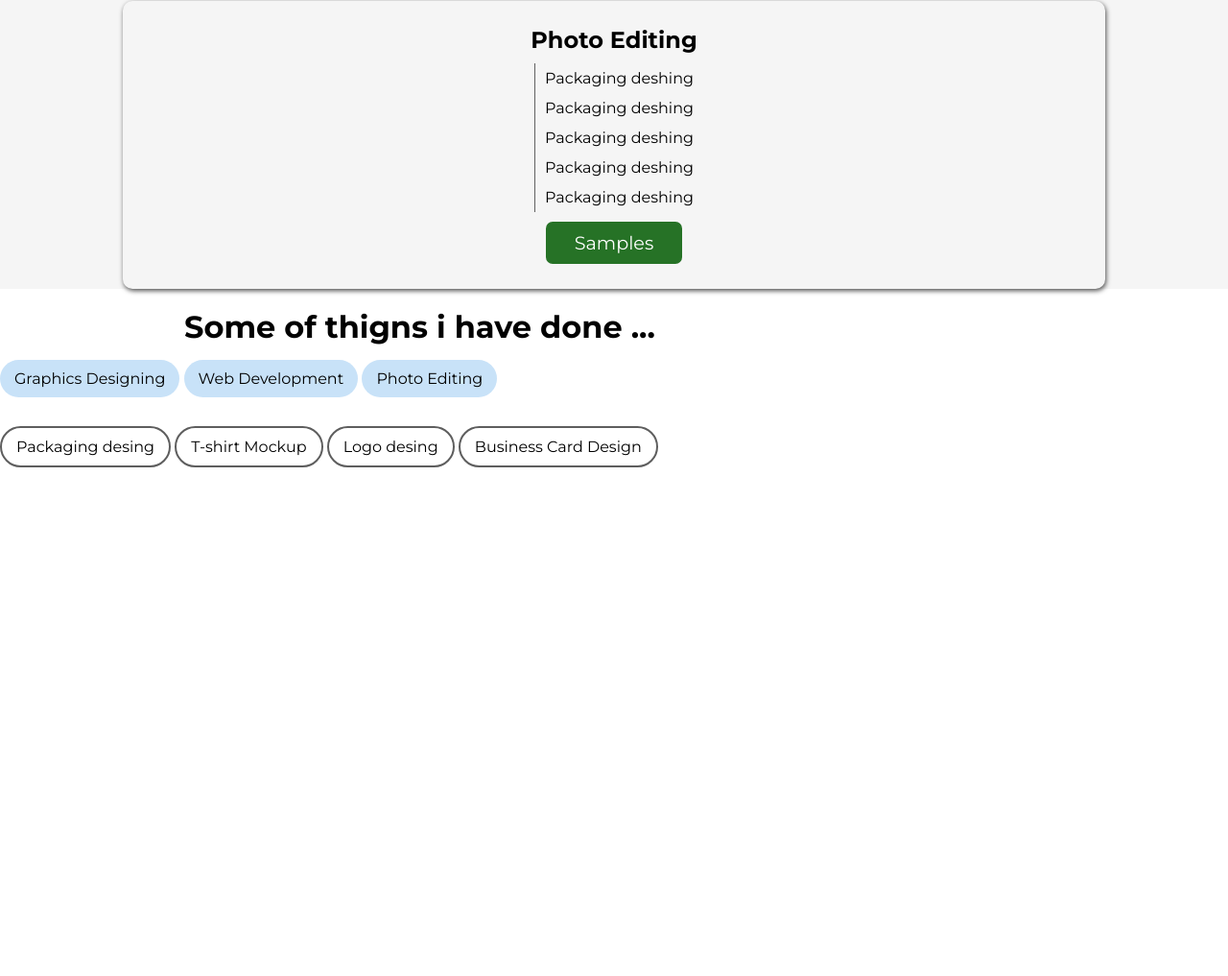
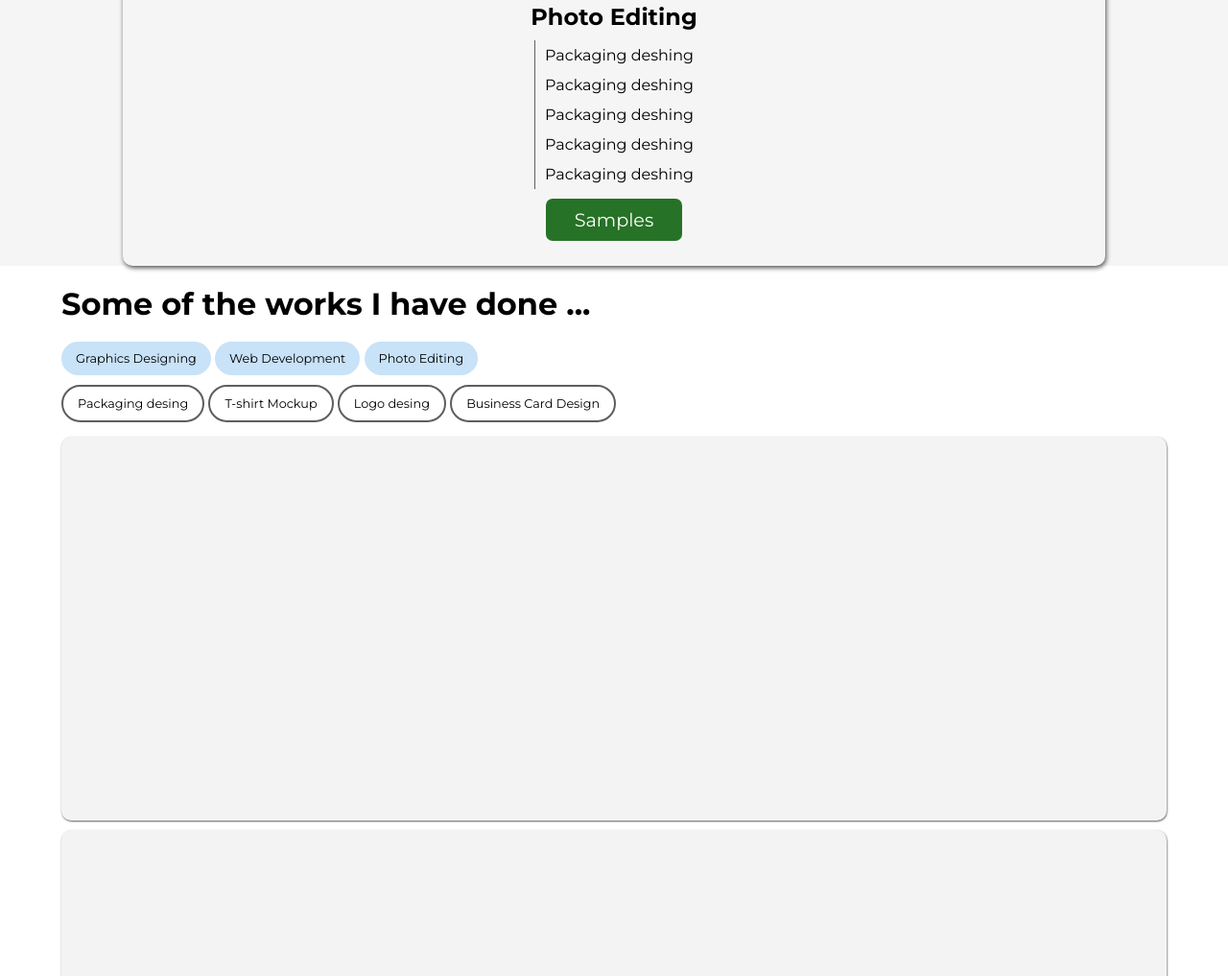
Before and after one commit to md-isourov/portfolio, a plain HTML site: page index.html in a window 1280 px wide. Shown: the part 1783-2800 px from the top of the page at 96% size. Before the commit the page ends 2275 px from the top, so only its background shows below. Drawn offline with Linux system fonts and the light colour scheme.

Commit message:
section added

```diff
--- a/index.html
+++ b/index.html
@@ -9,11 +9,11 @@
     <link rel="preconnect" href="https://fonts.gstatic.com" crossorigin>
     <link href="https://fonts.googleapis.com/css2?family=Montserrat:wght@100;300;400;500;700;800&display=swap" rel="stylesheet">
     <link rel="stylesheet" href="style.css">
-    <title>MD-SOUROV</title>
+    <title>MD SOUROV</title>
 </head>
 
 <body>
-    <p class="warn">Website in on developmen process!!!</p>
+    <p class="warn">Website in on development process!!!</p>
     <section class="hero">
         <h2 class="name">MD SOUROV</h2>
         <h1 class="designation">FREELENCER</h1>
@@ -31,7 +31,7 @@
         <button class="contact">Contanct</button>
     </section>
     <!-- Specialized Section start -->
-    <section class="specialized"> -->
+    <section class="specialized">
         <h2 class="specialized-in" class="head__line">Some of the things that i know best</h2>
         <div class="qualities">
             <div class="quality" id="graphics_design">
@@ -73,7 +73,7 @@
     </section>
     <!-- Portfolio section starts -->
     <section class="portfolio">
-        <h2 class="specialized-in">Some of thigns i have done ...</h2>
+        <h2 class="specialized-in">Some of the works I have done ...</h2>
         <div class="main-elements">
             <a href="#" class="first__element main__element">Graphics Designing</a>
             <a href="#" class="main__element">Web Development</a>
@@ -87,6 +87,7 @@
         </div>
         <div class="showcases">
             <div class="first_show_case showcase"></div>
+            <div class="second_show_case showcase"></div>
         </div>
 
     </section>
--- a/style.css
+++ b/style.css
@@ -88,8 +88,7 @@ p.warn {
 }
 
 .specialized-in {
-    margin-top: 20px;
-    margin-left: 15%;
+    margin: 15px auto 15px 5%;
     align-items: center;
     font-size: 2rem;
 }
@@ -122,8 +121,11 @@ p.warn {
 
 /* Some of the things i have done */
 
-.main-elements {
-    margin: 10px auto 20px auto;
+.main-elements,
+.sub-elements {
+    margin: 10px 0 20px 0;
+    width: 90%;
+    margin: auto;
 }
 
 .main-elements>a,
@@ -134,6 +136,7 @@ p.warn {
     border-radius: 50px;
     margin: 5px 0;
     display: inline-block;
+    font-size: .8rem;
 }
 
 .first__element {
@@ -147,3 +150,12 @@ p.warn {
 .sub-elements>a {
     border: 2px solid rgb(94, 94, 94);
 }
+
+.showcase {
+    height: 400px;
+    width: 90%;
+    background-color: rgb(243, 243, 243);
+    margin: 10px auto;
+    border-radius: 10px;
+    box-shadow: 0.5px 1px 2px rgb(95, 94, 94);
+}
```
